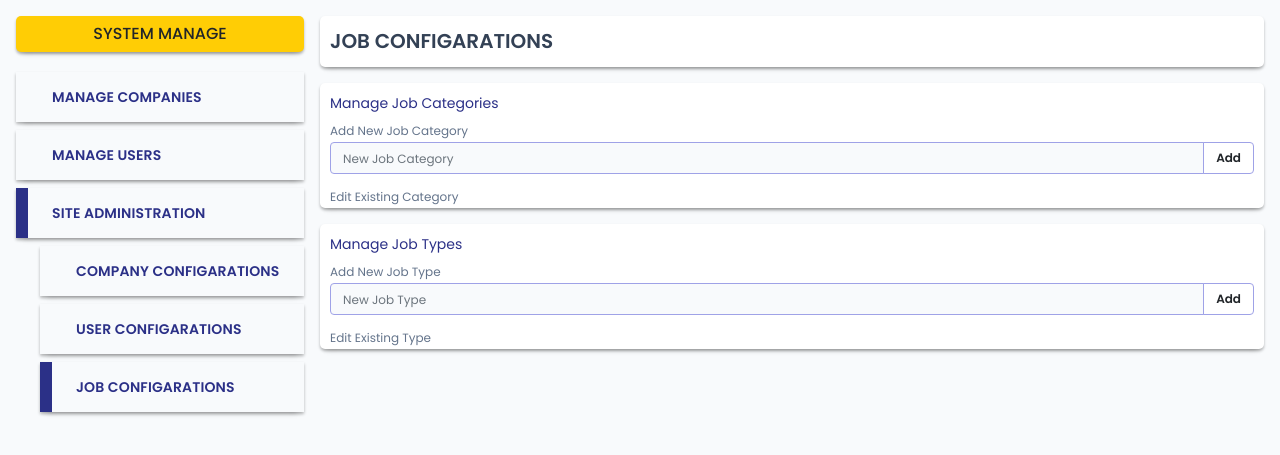
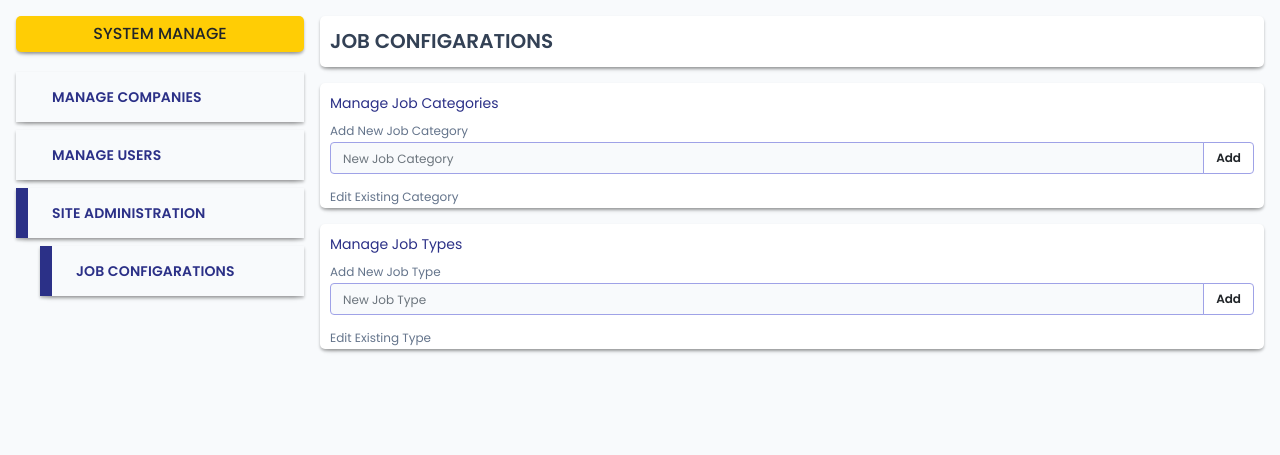
Before and after one commit to ruwanmx-developer/job-gate, a PHP site: page /Websites/user_admin/job_configarations.php in a window 1280 px wide. Shown: the part 54-509 px from the top of the page. Run offline with PHP 8.4, Linux system fonts and the light colour scheme; data that the repository does not hold is empty; some libraries are stand-ins or nearby versions.

Commit message:
admin dashboard bugfixings

```diff
--- a/components/navigation.php
+++ b/components/navigation.php
@@ -35,11 +35,11 @@
                 <?php
                 $dashboard = "";
                 if($_SESSION['ses_role_id'] == 1){
-                    $dashboard = "./user_admin/dashboard.php";
+                    $dashboard = "$__siteroot./user_admin/dashboard.php";
                 } else if($_SESSION['ses_role_id'] == 2){
-                    $dashboard = "em_dashboard.php";
+                    $dashboard = "$__siteroot./user_ss/dashboard.php";
                 } else if($_SESSION['ses_role_id'] == 3){
-                    $dashboard = "co_dashboard.php";
+                    $dashboard = "$__siteroot./user_company/dashboard.php";
                 }
                 ?>
                 <a href="<?php echo $dashboard; ?>" class="logout no-link"><?php echo $_SESSION['ses_email']?></a>
--- a/css/main.css
+++ b/css/main.css
@@ -680,3 +680,15 @@ body {
   line-height: 17px;
   color: #64748b;
 }
+.special {
+  font-weight: 400;
+  font-size: 14px;
+  line-height: 16px;
+  color: var(--bgc-2);
+}
+.special span {
+  font-weight: 500;
+  font-size: 14px;
+  line-height: 16px;
+  color: var(--blue-1);
+}
--- a/function/authentication.php
+++ b/function/authentication.php
@@ -38,11 +38,10 @@ if(array_key_exists("user_login",$_POST)){
                 $_SESSION['ses_last_name'] = $row['last_name'];
             }
             if($row['role_id'] == 3){
-                $sql1 = "SELECT * FROM company WHERE email='$_email'";
+                $sql1 = "SELECT * FROM companies WHERE user_id='" . $row['user_id'] . "'";
                 $result1 = $__conn->query($sql1);
                 $row1 = $result1->fetch_assoc();
-                $_SESSION['ses_company_name'] = $row['first_name'];
-                $_SESSION['ses_company_id'] = $row1['id'];
+                $_SESSION['ses_company_name'] = $row1['name'];
             }
             $data = [ 'code' => 'code_3', 'role' => $row['role_id'] ];
         }
--- a/user_admin/components/admin_menu_card.php
+++ b/user_admin/components/admin_menu_card.php
@@ -44,21 +44,9 @@
 </div>
 
 <div id="ad_m_3_wrap" class="<?php if($admin_menu == "ad_m_3"){ echo "no-fade-jq"; }?>">
-    <a href="ad_view_companies.php" class="no-link">
+    <a href="job_configarations.php" class="no-link">
         <div id="ad_m_3_1" class="menu-item mb-2 ms-4 company-sec">
             <div class="activebar <?php if($admin_submenu == "ad_m_3_1"){ echo "active"; }?>"></div>
-            <div class="ms-4 name active">COMPANY CONFIGARATIONS</div>
-        </div>
-    </a>
-    <a href="ad_companies_sign_request.php" class="no-link">
-        <div id="ad_m_3_2" class="menu-item mb-2 ms-4 company-sec">
-            <div class="activebar <?php if($admin_submenu == "ad_m_3_2"){ echo "active"; }?>"></div>
-            <div class="ms-4 name active">USER CONFIGARATIONS</div>
-        </div>
-    </a>
-    <a href="job_configarations.php" class="no-link">
-        <div id="ad_m_3_3" class="menu-item mb-2 ms-4 company-sec">
-            <div class="activebar <?php if($admin_submenu == "ad_m_3_3"){ echo "active"; }?>"></div>
             <div class="ms-4 name active">JOB CONFIGARATIONS</div>
         </div>
     </a>
--- a/user_admin/job_configarations.php
+++ b/user_admin/job_configarations.php
@@ -18,7 +18,7 @@
             <div class="btn-title">System Manage</div>
             <?php
             $admin_menu = "ad_m_3";
-            $admin_submenu = "ad_m_3_3";
+            $admin_submenu = "ad_m_3_1";
             ?>
             <?php include('./components/admin_menu_card.php');?>
         </div>
--- a/user_admin/view_company_details.php
+++ b/user_admin/view_company_details.php
@@ -60,7 +60,6 @@
                     echo "Verify";
                 }?>
                             </button>
-
                         </div>
                         <div class="special mb-2">
                             Email : <span><?php echo $row['email']; ?></span>
```
